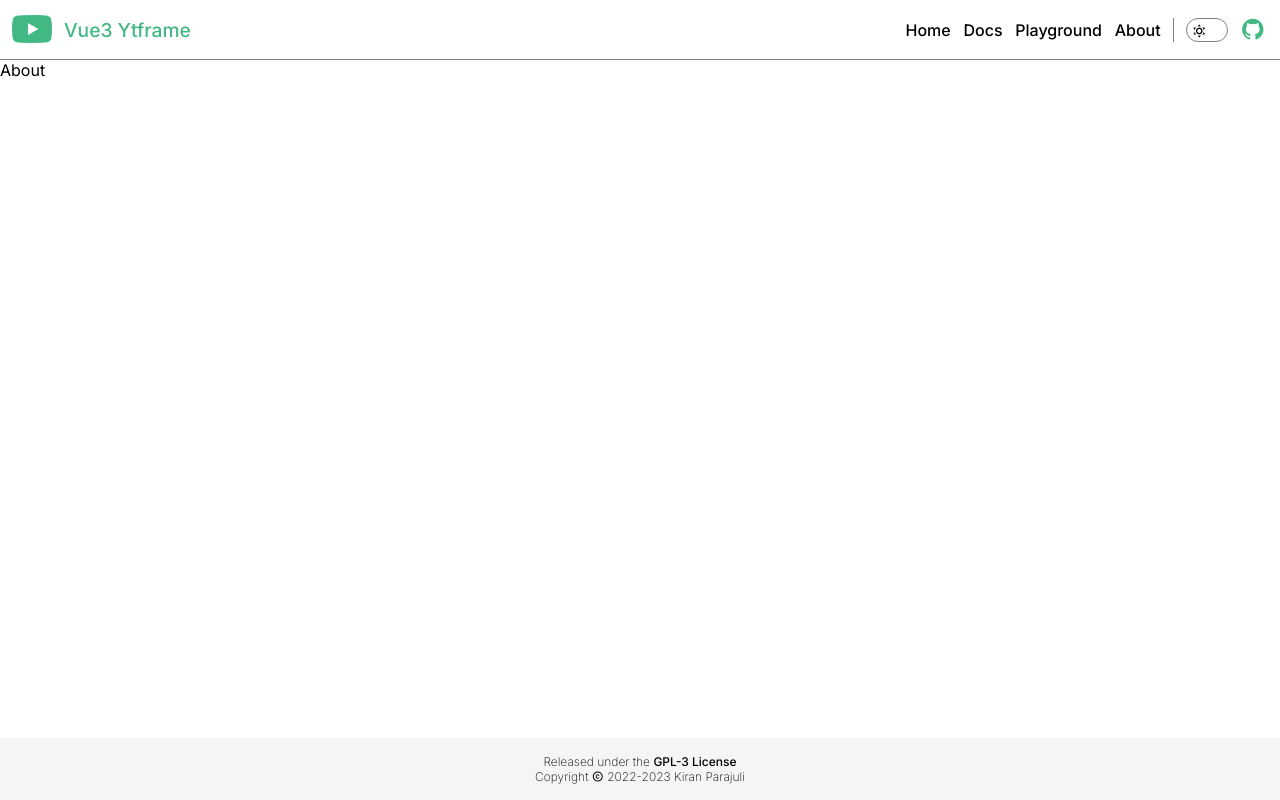
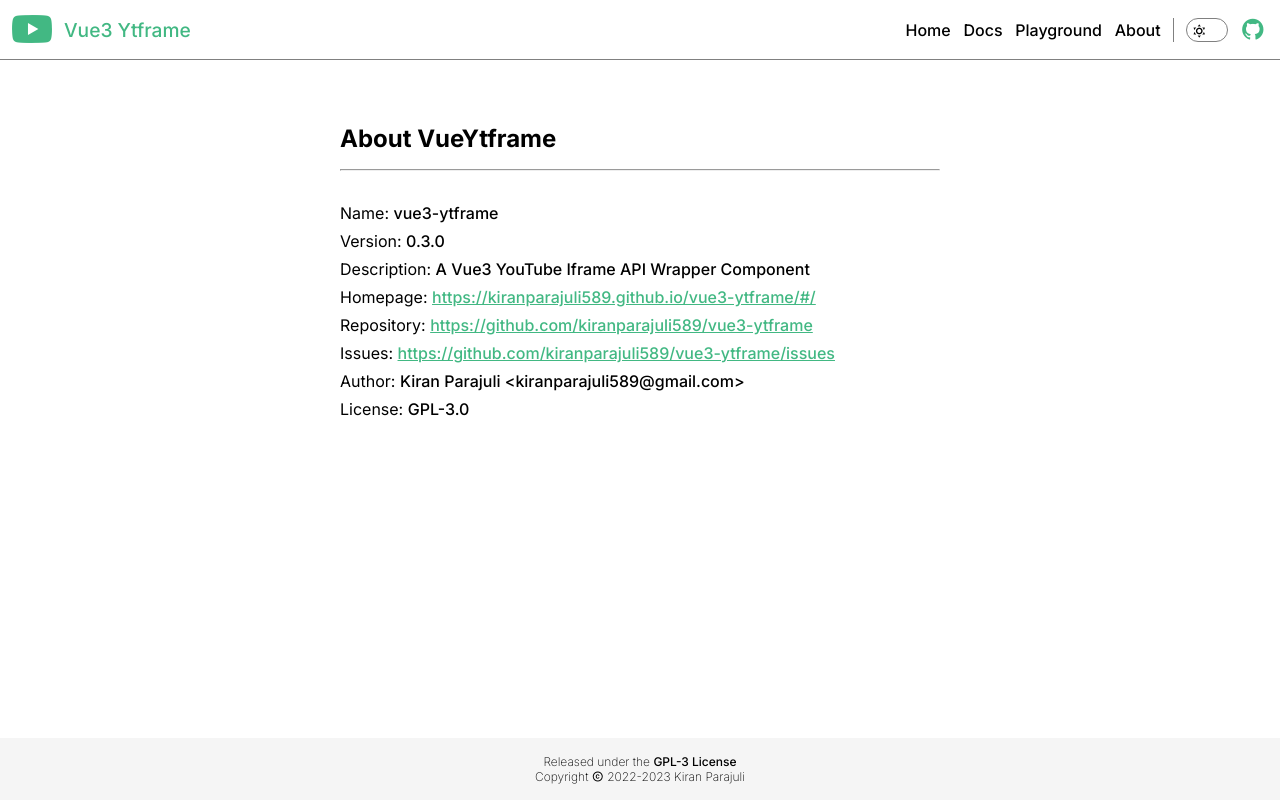
Before and after one commit to kiranparajuli589/vue3-ytframe, a Vue app: page /#/about in a window 1280 px wide. Built offline with nearby package versions, Linux system fonts and the light colour scheme.

Commit message:
Added about page in the docs

```diff
--- a/package.json
+++ b/package.json
@@ -1,6 +1,6 @@
 {
 	"name": "vue3-ytframe",
-	"version": "0.2.2",
+	"version": "0.3.0",
 	"author": "Kiran Parajuli <kiranparajuli589@gmail.com>",
 	"description": "A Vue3 YouTube Iframe API Wrapper Component",
 	"type": "module",
@@ -34,7 +34,7 @@
 	"bugs": {
 		"url": "https://github.com/kiranparajuli589/vue3-ytframe/issues"
 	},
-	"homepage": "https://github.com/kiranparajuli589/vue3-ytframe#readme",
+	"homepage": "https://kiranparajuli589.github.io/vue3-ytframe/#/",
 	"scripts": {
 		"dev": "vite",
 		"build-lib": "vite build --mode lib",
--- a/src/views/AboutPage.vue
+++ b/src/views/AboutPage.vue
@@ -1,3 +1,36 @@
 <template>
-	<div>About</div>
+	<div class="about">
+		<h2>About VueYtframe</h2>
+		<hr>
+		<div>Name: <span>{{pkg.name}}</span></div>
+		<div>Version: <span>{{pkg.version}}</span></div>
+		<div>Description: <span>{{pkg.description}}</span></div>
+		<div>Homepage: <span><a :href="pkg.homepage" target="_blank">{{pkg.homepage}}</a></span></div>
+		<div>Repository: <span><a :href="pkg.repository.url" target="_blank">{{pkg.repository.url}}</a></span></div>
+		<div>Issues: <span><a :href="pkg.bugs.url" target="_blank">{{pkg.bugs.url}}</a></span></div>
+		<div>Author: <span>{{pkg.author}}</span></div>
+		<div>License: <span>{{pkg.license}}</span></div>
+	</div>
 </template>
+<script setup>
+import pkg from "../../package.json"
+</script>
+<style lang="scss">
+.about {
+	max-width: 600px;
+	margin: 0 auto;
+	h2 {
+		margin-top: 4rem;
+		margin-bottom: 1rem;
+	}
+	hr {
+		margin-bottom: 2rem;
+	}
+	div {
+		margin-bottom: .5rem;
+		span {
+			font-weight: 500;
+		}
+	}
+}
+</style>
```
Also changed, not shown: 1 other file (tests, documents, lock files or other folders).
